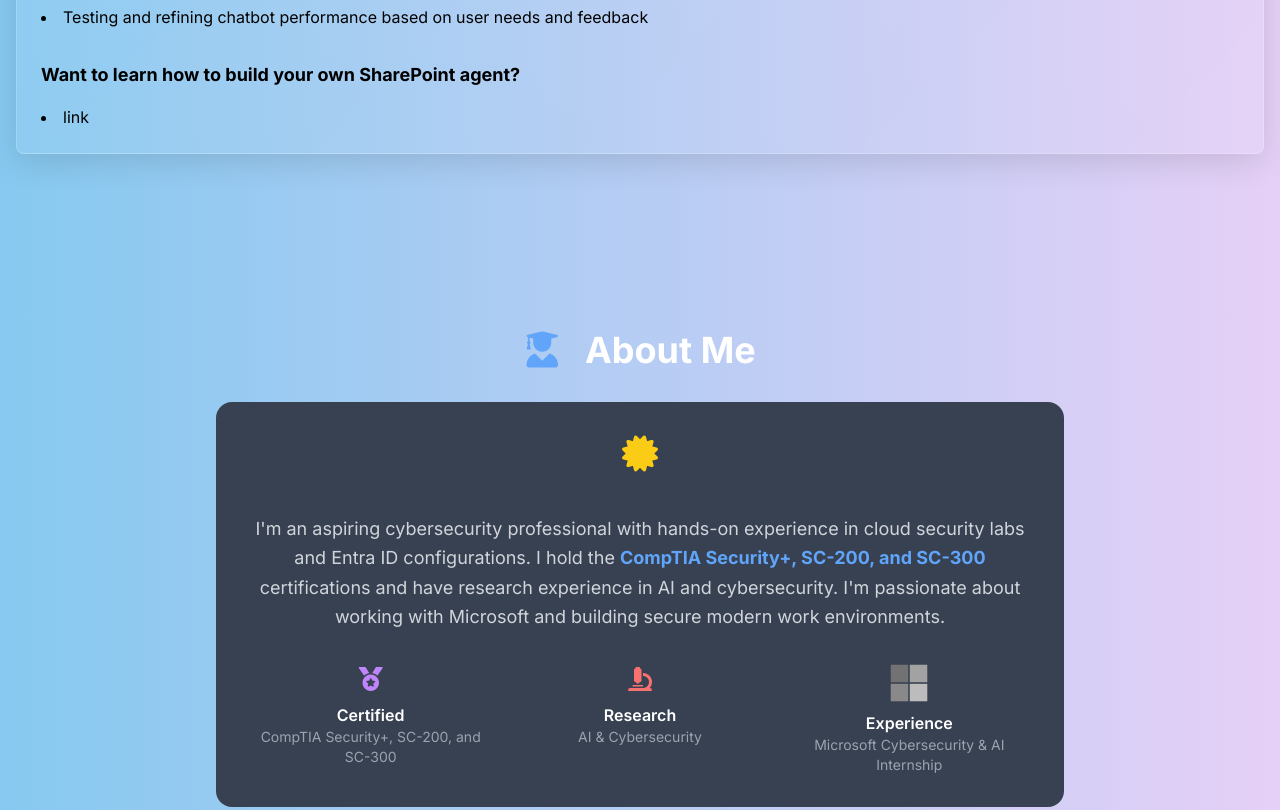
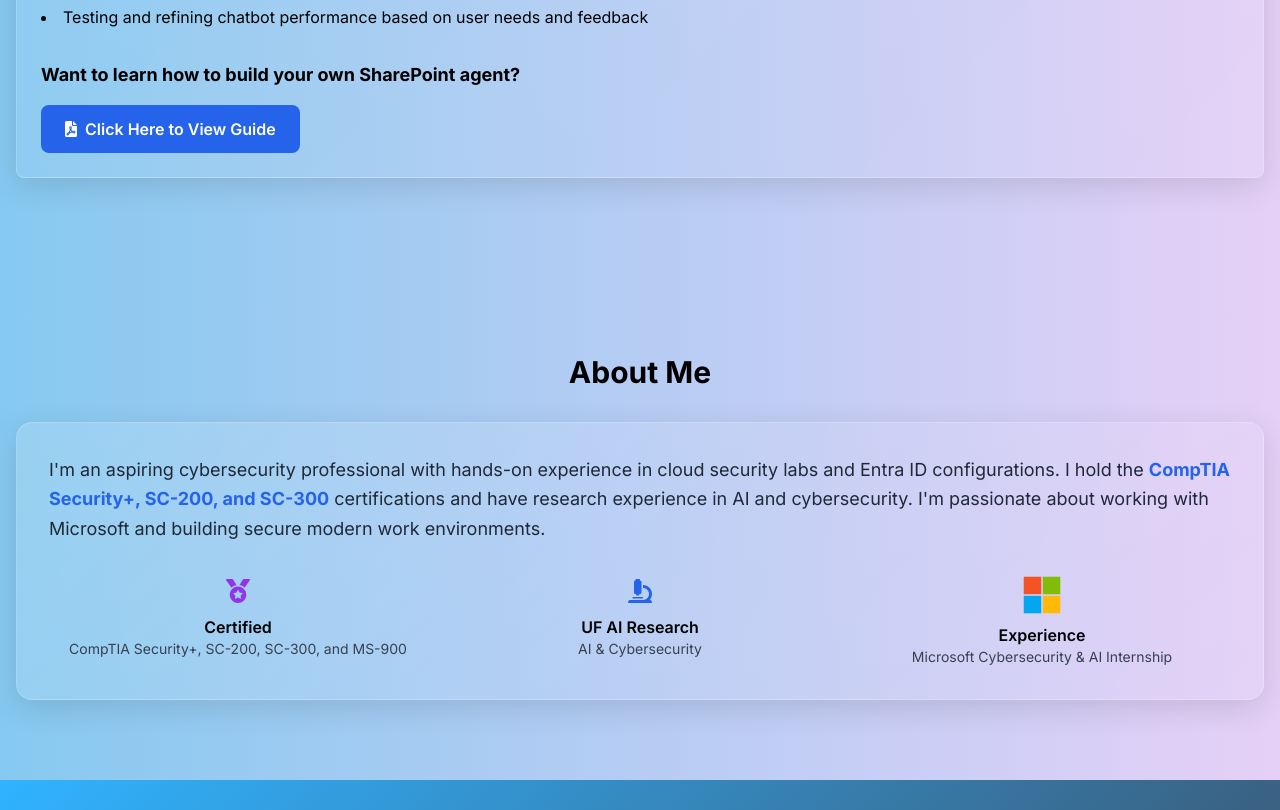
Before and after one commit to Dxk09/WebPortfolio, a plain HTML site: page index.html in a window 1280 px wide. Shown: the part 9081-9891 px from the top of the page. Drawn offline with nearby package versions, Linux system fonts and the light colour scheme.

Commit message:
lil bit of this lil bit of that

```diff
--- a/index.html
+++ b/index.html
@@ -443,9 +443,11 @@
             </ul>
 
             <h3 class="font-bold text-lg mt-8 mb-4">Want to learn how to build your own SharePoint agent?</h3>
-            <ul class="list-disc list-inside space-y-2">
-                <li>link</li>
-            </ul>
+            <div class="mt-4">
+                <a href="assets/SharePoint%20Agent%20Blueprint.pdf" target="_blank" class="inline-flex items-center bg-blue-600 hover:bg-blue-700 text-white font-semibold px-6 py-3 rounded-lg transition-colors duration-300">
+                    <i class="fas fa-file-pdf mr-2"></i>
+                    Click Here to View Guide
+                </a>
             </div>
     </div>
 
@@ -459,36 +461,35 @@
 
 <!-- About -->
 <section id="about" class="py-20 bg-black-800">
-    <div class="container mx-auto max-w-4xl text-center px-6">
-        <h2 class="text-4xl font-bold mb-8 fade-in">
-            <i class="fas fa-user-graduate mr-4 text-blue-400"></i>
-            About Me
-        </h2>
-        <div class="bg-gray-700 rounded-2xl p-8 card-hover">
-            <div class="mb-6">
-                <i class="fas fa-certificate text-4xl text-yellow-400 mb-4"></i>
-            </div>
-            <p class="text-lg leading-relaxed text-gray-300 mb-8">
+    <div class="container mx-auto px-4">
+        <h2 class="text-3xl font-bold text-center mb-8 text-black">About Me</h2>
+
+            <div class="optimized-glass rounded-2xl p-8 card-hover">
+
+                <p class="text-lg leading-relaxed text-gray-800 mb-8">
                     I'm an aspiring cybersecurity professional with hands-on experience in cloud security labs and Entra ID configurations.
-                I hold the <strong class="text-blue-400">CompTIA Security+, SC-200, and SC-300</strong> certifications and have research experience in AI and cybersecurity.
+                    I hold the <strong class="text-blue-600">CompTIA Security+, SC-200, and SC-300</strong> certifications and have research experience in AI and cybersecurity.
                     I'm passionate about working with Microsoft and building secure modern work environments.
                 </p>
                 <div class="grid md:grid-cols-3 gap-6">
                     <div class="text-center">
-                    <i class="fas fa-medal text-2xl text-purple-400 mb-2"></i>
-                    <h3 class="font-semibold">Certified</h3>
-                    <p class="text-sm text-gray-400">CompTIA Security+, SC-200, and SC-300</p>
+                        <i class="fas fa-medal text-2xl text-purple-600 mb-2"></i>
+                        <h3 class="font-semibold text-black">Certified</h3>
+                        <p class="text-sm text-gray-700">CompTIA Security+, SC-200, SC-300, and MS-900</p>
                     </div>
                     <div class="text-center">
-                    <i class="fas fa-microscope text-2xl text-red-400 mb-2"></i>
-                    <h3 class="font-semibold">Research</h3>
-                    <p class="text-sm text-gray-400">AI & Cybersecurity</p>
+                        <i class="fas fa-microscope text-2xl text-blue-600 mb-2"></i>
+                        <h3 class="font-semibold text-black">UF AI Research</h3>
+                        <p class="text-sm text-gray-700">AI & Cybersecurity</p>
                     </div>
                     <div class="text-center">
+                        <div class="flex justify-center mb-2">
                             <img src="assets/microsoft.png" alt="Microsoft Logo"
-                         class="w-10 h-10  grayscale hover:grayscale-0 transition duration-300 mx-auto mb-2" />
-                    <h3 class="font-semibold">Experience</h3>
-                    <p class="text-sm text-gray-400">Microsoft Cybersecurity & AI Internship</p>
+                                 class="w-10 h-10  transition duration-300" />
+                        </div>
+                        <h3 class="font-semibold text-black">Experience</h3>
+                        <p class="text-sm text-gray-700">Microsoft Cybersecurity & AI Internship</p>
+                    </div>
                 </div>
             </div>
         </div>
```
Also changed, not shown: 1 other file. Lines whose indentation alone changed are shown as unchanged.
